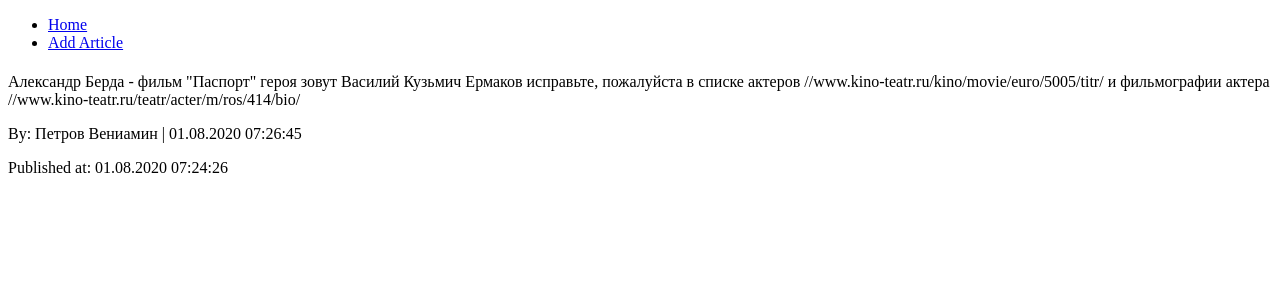
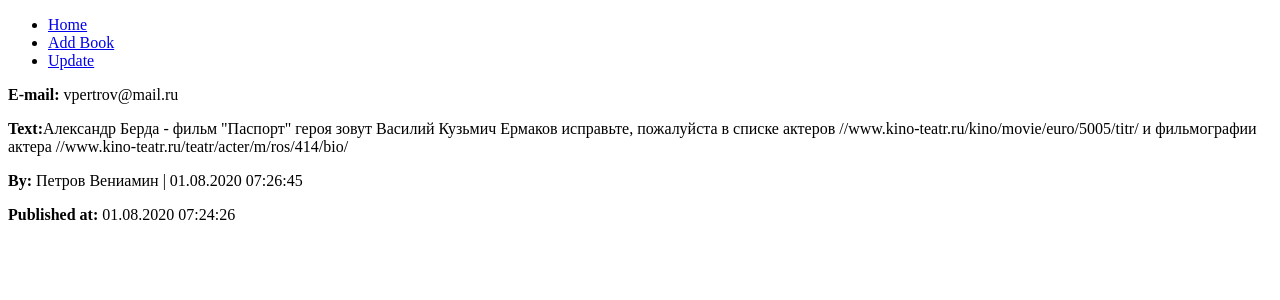
Before and after one commit to aomagai/exam_6, a Django app: page /book/1/ in a window 1280 px wide. Shown: the top 300 px of the page. Run offline with Django 3.2, Linux system fonts and the light colour scheme; data comes from the database, SQL or seed files in the repository.

Commit message:
добавлено обновление записи

```diff
--- a/source/main/urls.py
+++ b/source/main/urls.py
@@ -15,11 +15,15 @@ Including another URLconf
 """
 from django.contrib import admin
 from django.urls import path
-from webapp.views import index_view, book_view, book_create_view
+from webapp.views import index_view, book_view, book_create_view, book_update_view, book_delete_view
 
 urlpatterns = [
     path('admin/', admin.site.urls),
     path('', index_view, name='index'),
     path('book/<int:pk>/', book_view, name='book_view'),
-    path('book/add/', book_create_view, name='book_create'),
+    path('book/add/', book_create_view, name='book_create_view'),
+    path('book/<int:pk>/update/', book_update_view, name='book_update_view'),
+    path('book/<int:pk>/delete/', book_delete_view, name='book_delete')
+
+
 ]
--- /dev/null
+++ b/source/webapp/forms.py
@@ -0,0 +1,10 @@
+from django import forms
+from .models import STATUS_CHOICES
+
+default_status = STATUS_CHOICES[0][0]
+BROWSER_DATETIME_FORMAT = '%Y-%m-%dT%H:%M'
+
+class BookForms(forms.Form):
+    author = forms.CharField(max_length=40, required=True, label='Автор', initial='Unknown')
+    text = forms.CharField(max_length=3000, required=True, label='Текст', widget=forms.Textarea)
+    email = forms.EmailField(max_length=40, required=True, label='Почта')
--- a/source/webapp/templates/base.html
+++ b/source/webapp/templates/base.html
@@ -15,7 +15,8 @@
     <div class="container">
         <ul class="menu">
             <li><a href="{% url 'index' %}">Home</a></li>
-            <li><a href="{% url 'book_create' %}">Add Article</a></li>
+            <li><a href="{% url 'book_create_view' %}">Add Book</a></li>
+
             {% block menu %}{% endblock %}
         </ul>
     </div>
--- a/source/webapp/templates/book_view.html
+++ b/source/webapp/templates/book_view.html
@@ -3,13 +3,13 @@
 {% block title %}View{% endblock %}
 
 {% block menu %}
-{#    <li><a href="{% url 'article_update' article.pk %}">Update</a></li>#}
+    <li><a href="{% url 'book_update_view' book.pk %}">Update</a></li>
 {#    <li><a href="{% url 'article_delete' article.pk %}">Delete</a></li>#}
 {% endblock %}
 
 {% block content %}
-    <h1>{{ book.title }}</h1>
-    <p class="pre">{{ book.text }}</p>
-    <p>By: {{ book.author }} | {{ book.created_at|date:"d.m.Y H:i:s" }}</p>
-    <p>Published at: {{ book.publish_at|date:"d.m.Y H:i:s" }}</p>
+    <b>E-mail:</b> {{ book.email }}<br>
+    <p class="pre"><b>Text:</b>{{ book.text }}</p>
+    <p><b>By:</b> {{ book.author }} | {{ book.created_at|date:"d.m.Y H:i:s" }}</p>
+    <p><b>Published at:</b> {{ book.publish_at|date:"d.m.Y H:i:s" }}</p>
 {% endblock %}
--- /dev/null
+++ b/source/webapp/templates/form_field_update.html
@@ -0,0 +1,2 @@
+<label for="{{ field.id_for_label }}">{{ field.label }}:</label><br/>
+{{ field }}
--- a/source/webapp/templates/index.html
+++ b/source/webapp/templates/index.html
@@ -12,7 +12,7 @@
         <p>{{ book.author }} | {{ book.created_at|date:"d.m.Y H:i:s" }}</p>
         <p>{{ book.text }}</p>
         <p>Published at: {{ book.publish_at|date:"d.m.Y H:i:s" }}</p>
-{#        <p><a href="{% url 'article_update' article.pk %}">Update</a></p>#}
+        <p><a href="{% url 'book_update_view' book.pk %}">Update</a></p>
 {#        <p><a href="{% url 'article_delete' article.pk %}">Delete</a></p>#}
     {% endfor %}
 {% endblock %}
--- /dev/null
+++ b/source/webapp/templates/partial/form_field.html
@@ -0,0 +1,6 @@
+<label for="{{ field.id_for_label }}">{{ field.label }}:</label><br/>
+{{ field }}<br/>
+{% for error in field.errors %}
+    <p class="error">{{ error }}</p>
+{% endfor %}
+<br/>
--- a/source/webapp/views.py
+++ b/source/webapp/views.py
@@ -43,32 +43,26 @@ def book_create_view(request):
     else:
         return HttpResponseNotAllowed(permitted_methods=['GET', 'POST'])
 
-def article_update_view(request, pk):
+def book_update_view(request, pk):
     book = get_object_or_404(Guestbook, pk=pk)
     if request.method == "GET":
         form = BookForms(initial={
-            'title': book.title,
+            'email': book.email,
             'text': book.text,
-            'author': book.author,
-            'status': book.status,
-            'publish_at': make_naive(book.publish_at)\
-                .strftime(BROWSER_DATETIME_FORMAT)
+            'author': book.author
         })
         return render(request, 'book_update.html', context={
             'form': form,
-            'article': book
+            'book': book
         })
     elif request.method == 'POST':
         form = BookForms(data=request.POST)
         if form.is_valid():
-            # Article.objects.filter(pk=pk).update(**form.cleaned_data)
-            book.title = form.cleaned_data['title']
+            book.email = form.cleaned_data['email']
             book.text = form.cleaned_data['text']
             book.author = form.cleaned_data['author']
-            book.status = form.cleaned_data['status']
-            book.publish_at = form.cleaned_data['publish_at']
             book.save()
-            return redirect('book_view', pk=book.pk)
+            return redirect('index')
         else:
             return render(request, 'book_update.html', context={
                 'book': book,
@@ -76,3 +70,11 @@ def article_update_view(request, pk):
             })
     else:
         return HttpResponseNotAllowed(permitted_methods=['GET', 'POST'])
+
+def book_delete_view(request, pk):
+    book = get_object_or_404(Guestbook, pk=pk)
+    if request.method == 'GET':
+       return render(request, 'delete.html', context={'book': book})
+    elif request.method == 'POST':
+        book.delete()
+        return redirect('index')
```
Also changed, not shown: source/webapp/templates/book_create.html (added, +11 -0 lines), source/webapp/templates/book_update.html (added, +15 -0 lines), source/webapp/templates/delete.html (added, +13 -0 lines), source/webapp/templates/partial/form.html (added, +10 -0 lines).
